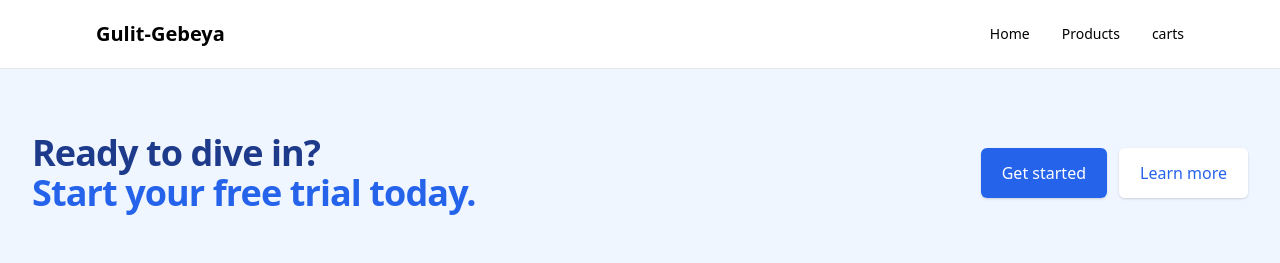
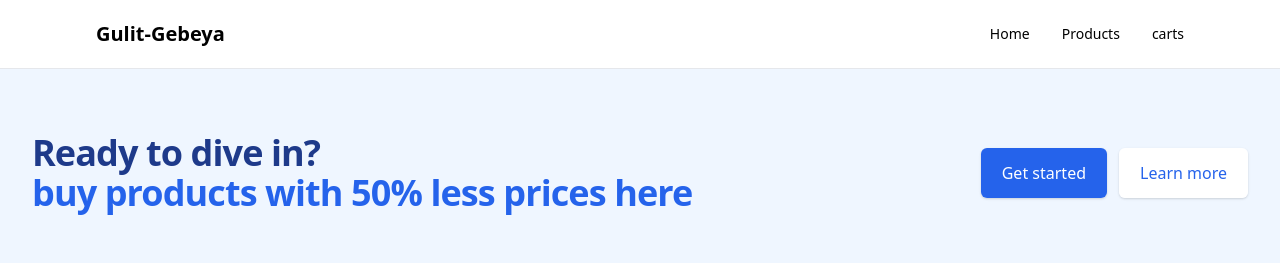
Before and after one commit to kaleabd/nextjs-test, a Next.js app: page / in a window 1280 px wide. Shown: the top 263 px of the page. Built offline with nearby package versions, Linux system fonts and the light colour scheme; no server answers.

Commit message:
minor fix

```diff
--- a/src/pages/index.tsx
+++ b/src/pages/index.tsx
@@ -11,7 +11,7 @@ export default function Home() {
           <h2 className="text-3xl font-extrabold tracking-tight text-blue-900 sm:text-4xl">
             <span className="block dark:text-blue-50">Ready to dive in?</span>
             <span className="block text-blue-600">
-              Start your free trial today.
+              buy products with 50% less prices here
             </span>
           </h2>
           <div className="mt-8 flex lg:mt-0 lg:flex-shrink-0">
```
